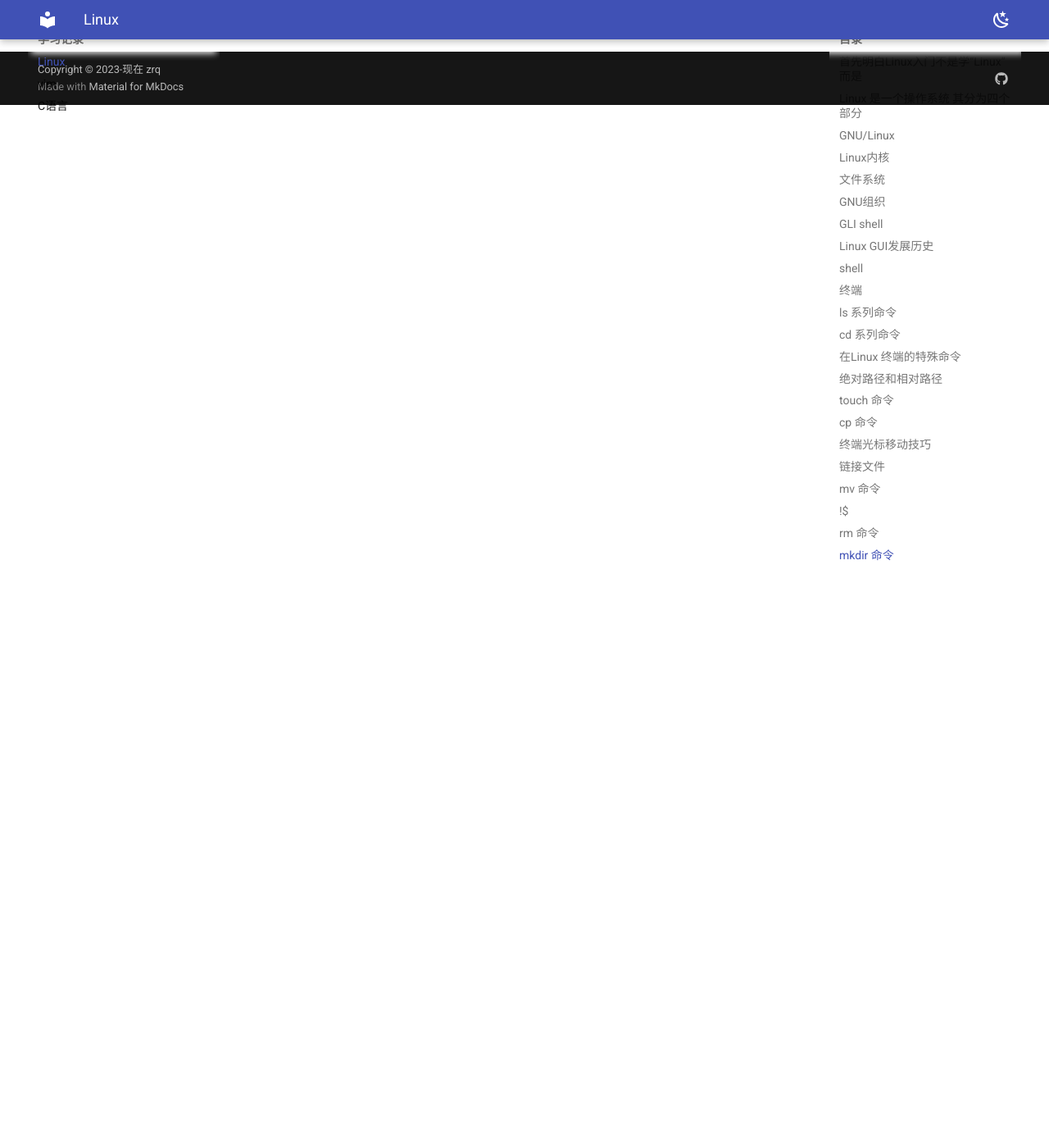
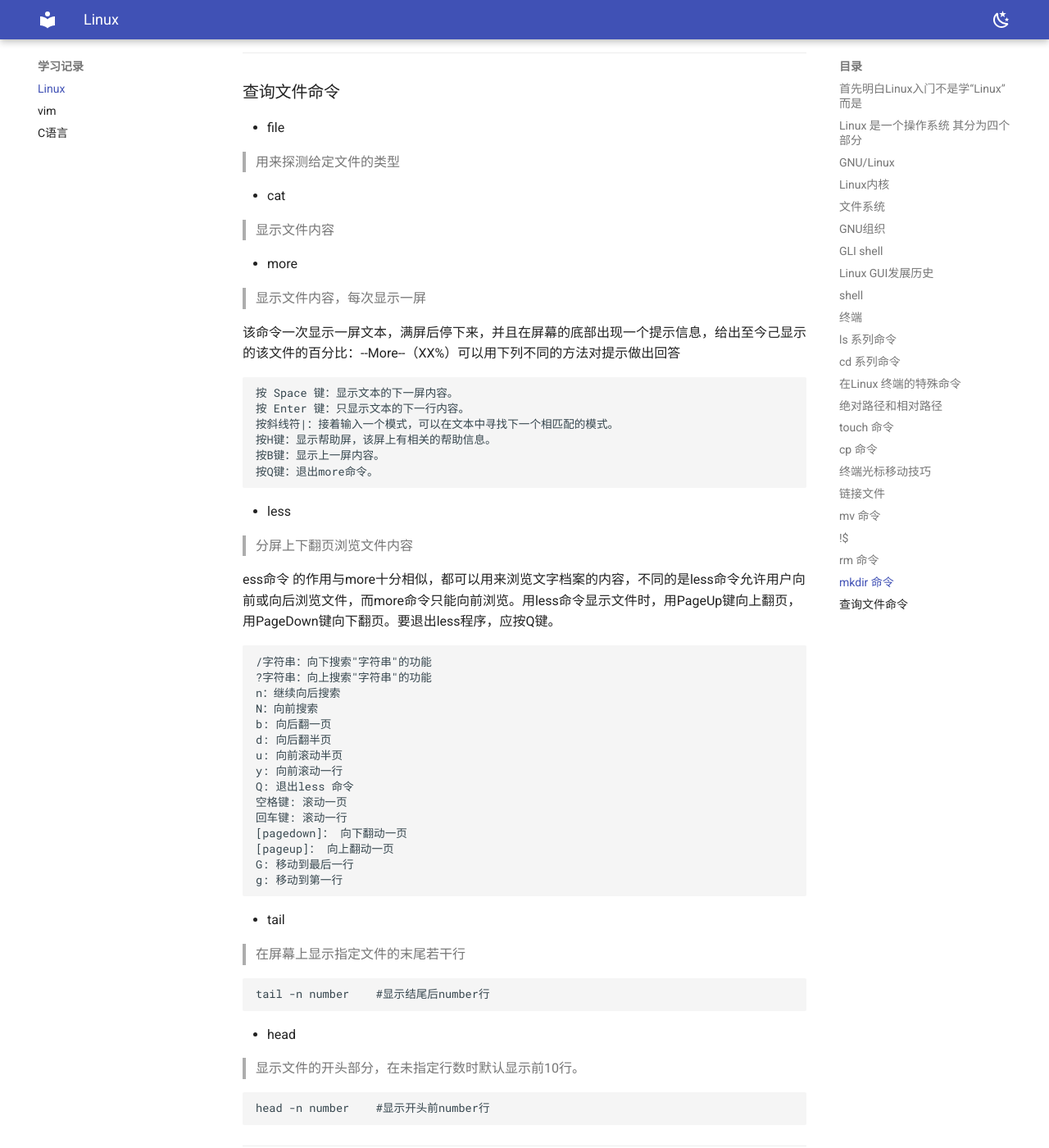
Before and after one commit to zrqiq/zrq-blog, an MkDocs documentation site: the page built from docs/qqq/qq.md, in a window 1280 px wide and 1400 px high, scrolled down 9716 px. Shown: the whole window at 82% size. Built offline with MkDocs 1.6.1 and Material for MkDocs 9.7.7, drawn with Linux system fonts in a browser that asks for light colours.

Commit message:
2023-12-11_17:23:39 update

````diff
--- a/docs/qqq/qq.md
+++ b/docs/qqq/qq.md
@@ -537,3 +537,78 @@ mkdir命令 用来创建目录。
 ```
 -p或--parents 若所要建立目录的上层目录目前尚未建立，则会一并建立上层目录；
 ```
+
+
+
+---
+
+
+
+### 查询文件命令
+
+- file
+
+> 用来探测给定文件的类型
+
+- cat
+
+> 显示文件内容
+
+- more
+
+> 显示文件内容，每次显示一屏
+
+该命令一次显示一屏文本，满屏后停下来，并且在屏幕的底部出现一个提示信息，给出至今己显示的该文件的百分比：--More--（XX%）可以用下列不同的方法对提示做出回答
+
+```
+按 Space 键：显示文本的下一屏内容。
+按 Enter 键：只显示文本的下一行内容。
+按斜线符|：接着输入一个模式，可以在文本中寻找下一个相匹配的模式。
+按H键：显示帮助屏，该屏上有相关的帮助信息。
+按B键：显示上一屏内容。
+按Q键：退出more命令。
+```
+
+- less
+
+> 分屏上下翻页浏览文件内容
+
+ess命令 的作用与more十分相似，都可以用来浏览文字档案的内容，不同的是less命令允许用户向前或向后浏览文件，而more命令只能向前浏览。用less命令显示文件时，用PageUp键向上翻页，用PageDown键向下翻页。要退出less程序，应按Q键。
+
+```
+/字符串：向下搜索"字符串"的功能
+?字符串：向上搜索"字符串"的功能
+n：继续向后搜索
+N：向前搜索
+b: 向后翻一页
+d: 向后翻半页
+u: 向前滚动半页
+y: 向前滚动一行
+Q: 退出less 命令
+空格键: 滚动一页
+回车键: 滚动一行
+[pagedown]： 向下翻动一页
+[pageup]： 向上翻动一页
+G: 移动到最后一行
+g: 移动到第一行
+```
+
+- tail
+
+> 在屏幕上显示指定文件的末尾若干行
+
+```
+tail -n number    #显示结尾后number行
+```
+
+- head
+
+> 显示文件的开头部分，在未指定行数时默认显示前10行。
+
+```
+head -n number    #显示开头前number行
+```
+
+
+
+---
````
